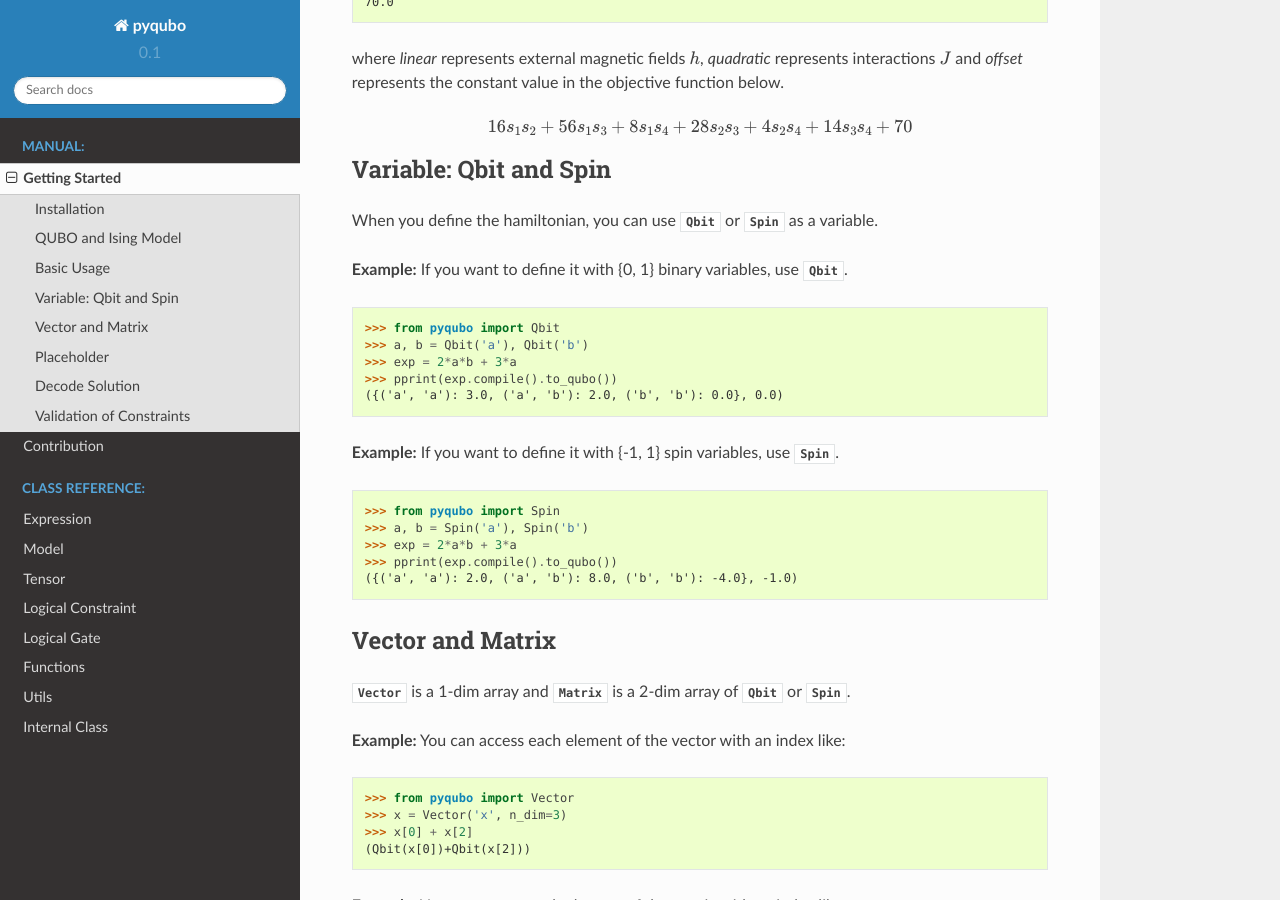
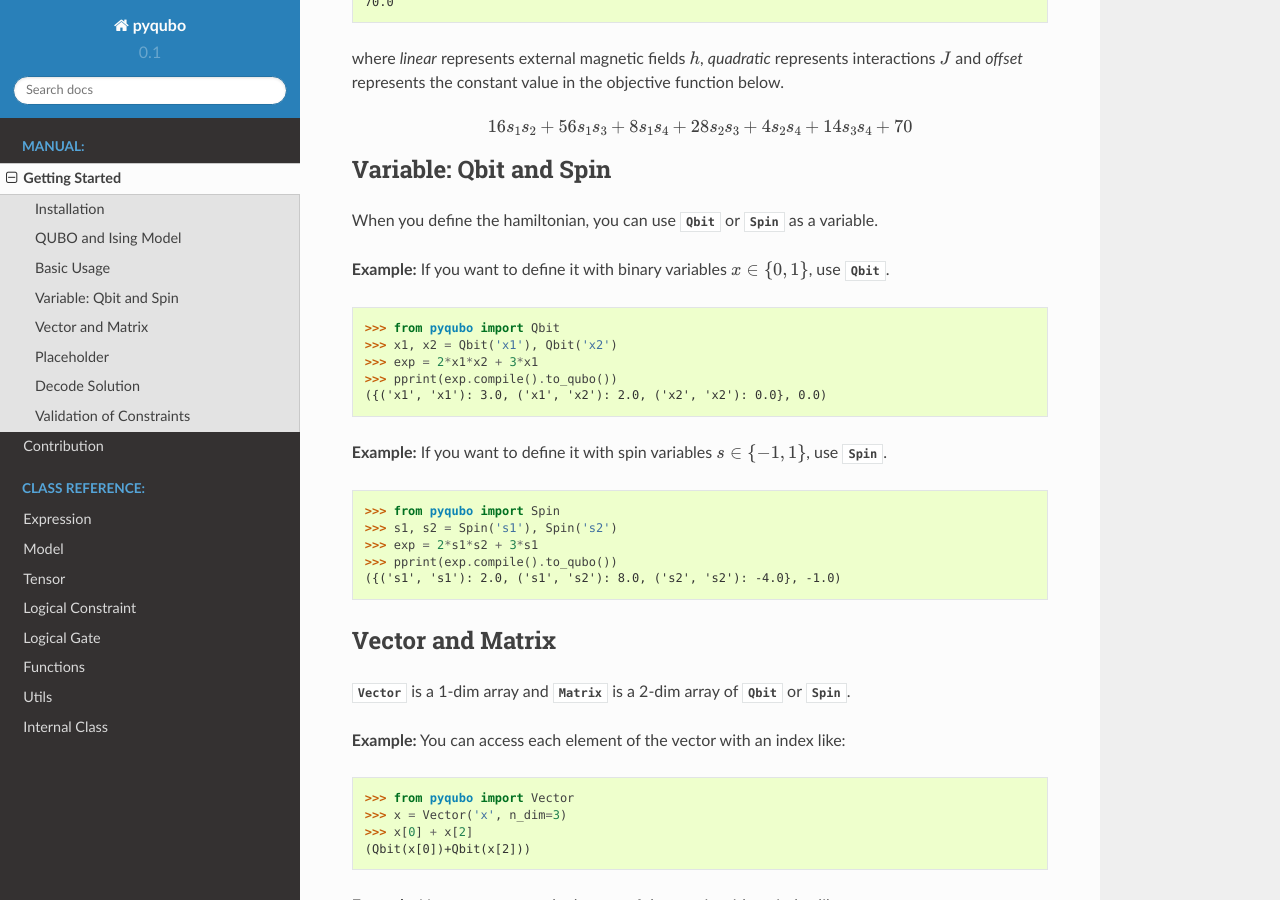
Before and after one commit to recruit-communications/pyqubo, a Sphinx documentation site: the page built from docs/getting_started.rst, in a window 1280 px wide and 900 px high, scrolled down 2361 px. Built offline with Sphinx 7.4.7 and the Read the Docs theme 2.0.0, drawn with Linux system fonts in a browser that asks for light colours.

```diff
--- a/docs/getting_started.rst
+++ b/docs/getting_started.rst
@@ -120,22 +120,22 @@ Variable: Qbit and Spin
 When you define the hamiltonian, you can use :class:`Qbit` or :class:`Spin` as a variable.
 
 **Example:**
-If you want to define it with {0, 1} binary variables, use :class:`Qbit`.
+If you want to define it with binary variables :math:`x \in \{0, 1\}`, use :class:`Qbit`.
 
 >>> from pyqubo import Qbit
->>> a, b = Qbit('a'), Qbit('b')
->>> exp = 2*a*b + 3*a
+>>> x1, x2 = Qbit('x1'), Qbit('x2')
+>>> exp = 2*x1*x2 + 3*x1
 >>> pprint(exp.compile().to_qubo())
-({('a', 'a'): 3.0, ('a', 'b'): 2.0, ('b', 'b'): 0.0}, 0.0)
+({('x1', 'x1'): 3.0, ('x1', 'x2'): 2.0, ('x2', 'x2'): 0.0}, 0.0)
 
 **Example:**
-If you want to define it with {-1, 1} spin variables, use :class:`Spin`.
+If you want to define it with spin variables :math:`s \in \{-1, 1\}`, use :class:`Spin`.
 
 >>> from pyqubo import Spin
->>> a, b = Spin('a'), Spin('b')
->>> exp = 2*a*b + 3*a
+>>> s1, s2 = Spin('s1'), Spin('s2')
+>>> exp = 2*s1*s2 + 3*s1
 >>> pprint(exp.compile().to_qubo())
-({('a', 'a'): 2.0, ('a', 'b'): 8.0, ('b', 'b'): -4.0}, -1.0)
+({('s1', 's1'): 2.0, ('s1', 's2'): 8.0, ('s2', 's2'): -4.0}, -1.0)
 
 Vector and Matrix
 -----------------
```
